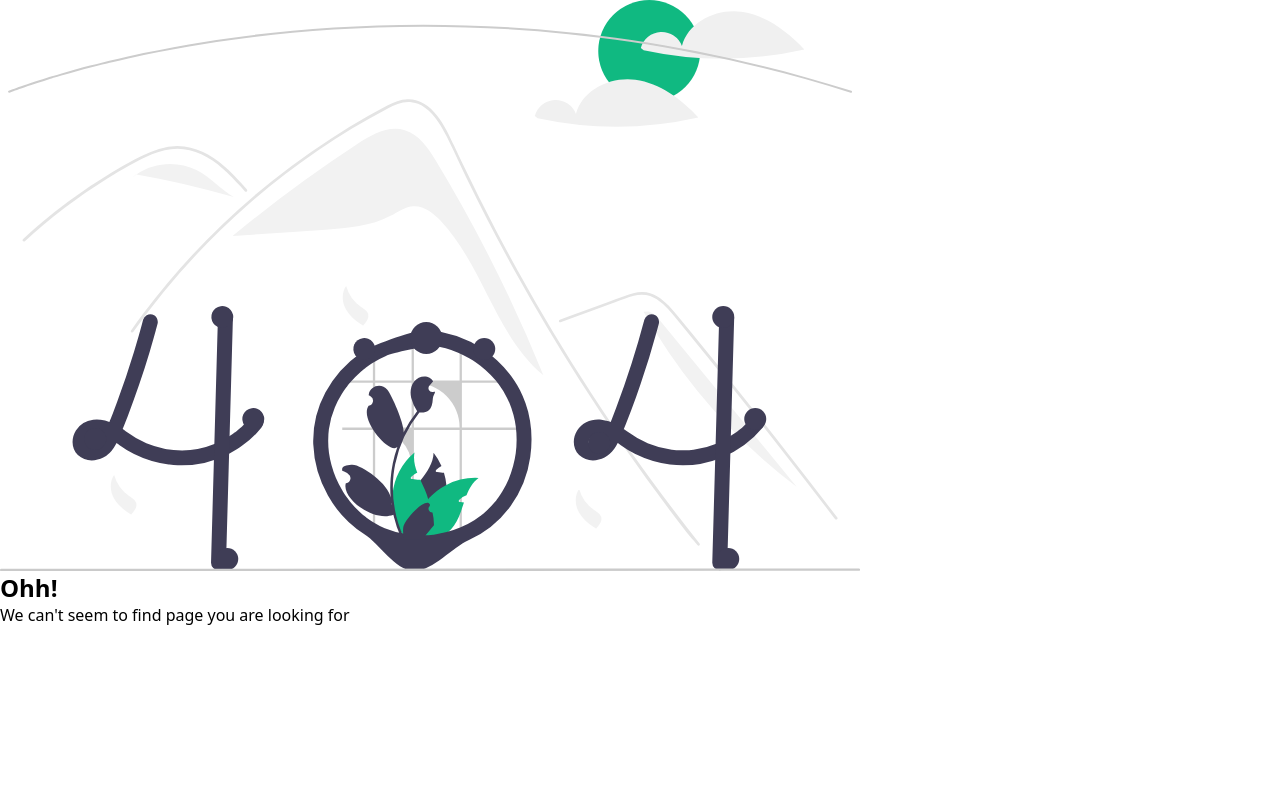
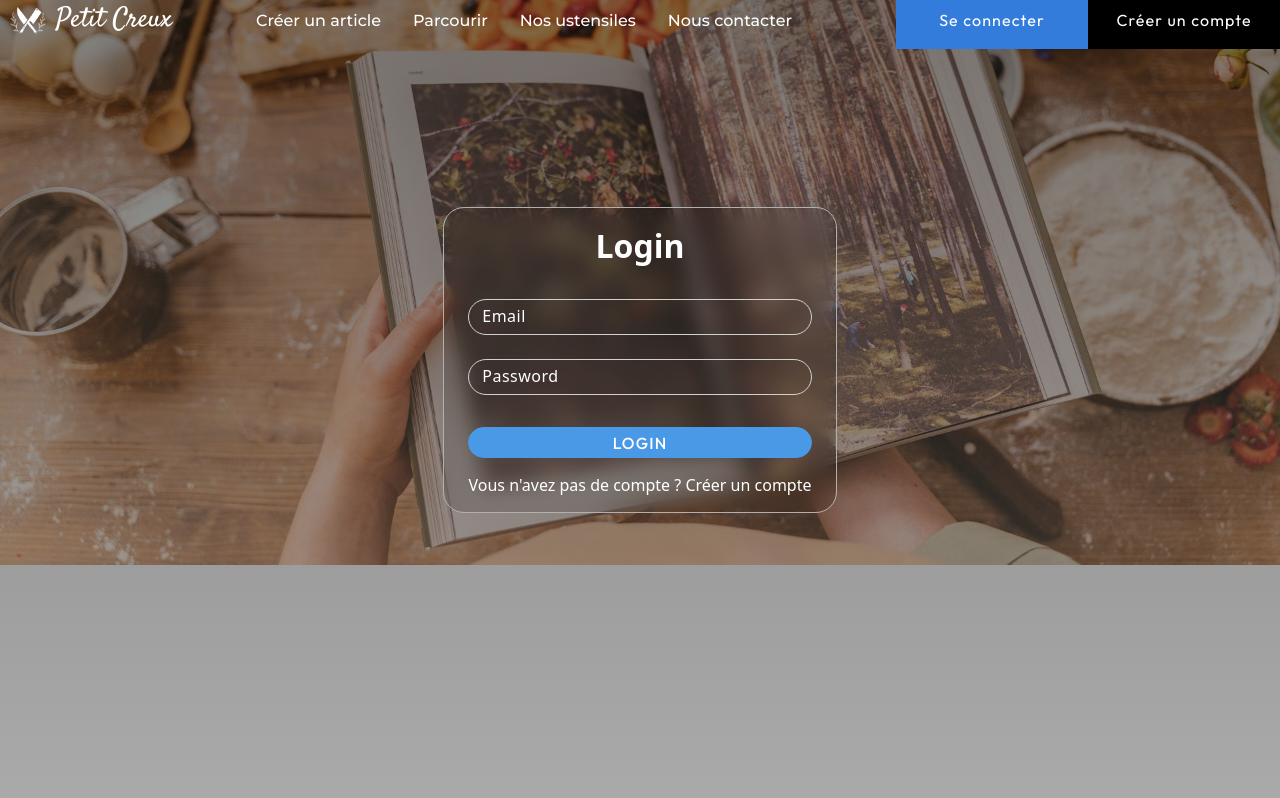
Before and after one commit to axelhri/Petit-Creux, a React (Vite) app: page /login in a window 1280 px wide. Shown: the top 798 px of the page. Built offline with nearby package versions, Linux system fonts and the light colour scheme.

Commit message:
login form unfinished

```diff
--- a/src/App.jsx
+++ b/src/App.jsx
@@ -1,10 +1,9 @@
 import { createBrowserRouter, RouterProvider } from "react-router-dom";
 
 import SharedLayout from "./layouts/SharedLayout.jsx";
-
 import { Home, ErrorPage } from "./pages";
-
 import SingleError from "./components/SingleError.jsx";
+import Login from "./pages/Login.jsx"; // Import du composant Login
 
 const router = createBrowserRouter([
   {
@@ -17,6 +16,11 @@ const router = createBrowserRouter([
         element: <Home />,
         errorElement: <SingleError />,
       },
+      {
+        path: "login", // Route pour la page de login
+        element: <Login />,
+        errorElement: <SingleError />,
+      },
     ],
   },
 ]);
--- a/src/CSS/Home.module.css
+++ b/src/CSS/Home.module.css
@@ -36,6 +36,55 @@
   /* misc */
   --transition-02: all 0.2s ease-in-out;
   --transition-04: all 0.4s ease-in-out;
+}
+
+@media screen and (max-width: 500px) {
+  .backgroundHome {
+    background: linear-gradient(rgba(0, 0, 0, 0.5), rgba(255, 255, 255, 0.4)),
+      url(../images/pexels-anthonyshkraba-production-8902112.jpg) no-repeat -8rem -4rem;
+    min-height: 300vh;
+  }
+}
+
+@media screen and (min-width: 500px) {
+  .backgroundHome {
+    background: linear-gradient(rgba(0, 0, 0, 0.5), rgba(255, 255, 255, 0.4)),
+      url(../images/pexels-anthonyshkraba-production-8902124.jpg) no-repeat -40rem -24rem;
+    min-height: 300vh;
+  }
+}
+
+@media screen and (min-width: 1200px) {
+  .backgroundHome {
+    background: linear-gradient(rgba(0, 0, 0, 0.5), rgba(255, 255, 255, 0.5)),
+      url(../images/pexels-anthonyshkraba-production-8902124.jpg) no-repeat -25rem -20rem;
+    min-height: 300vh;
+  }
+}
+
+@media screen and (min-width: 1500px) {
+  .backgroundHome {
+    background: linear-gradient(rgba(0, 0, 0, 0.5), rgba(255, 255, 255, 0.5)),
+      url(../images/pexels-anthonyshkraba-production-8902124.jpg) no-repeat -15rem -20rem;
+    min-height: 300vh;
+  }
+}
+
+@media screen and (min-width: 1600px) {
+  .backgroundHome {
+    background: linear-gradient(rgba(0, 0, 0, 0.5), rgba(255, 255, 255, 0.5)),
+      url(../images/pexels-anthonyshkraba-production-8902124.jpg) no-repeat 0rem -20rem;
+    min-height: 300vh;
+  }
+}
+
+@media screen and (min-width: 1920px) {
+  .backgroundHome {
+    background: linear-gradient(rgba(0, 0, 0, 0.5), rgba(255, 255, 255, 0.5)),
+      url(../images/pexels-anthonyshkraba-production-8902124.jpg) no-repeat 0 -18rem;
+    min-height: 300vh;
+    background-size: contain;
+  }
 }
 
 /* ============= HEADER ============= */
@@ -82,7 +131,7 @@
   transition: var(--transition-02);
 }
 
-main {
+#homeMain {
   min-block-size: 100vh;
   background-color: white;
 }
--- /dev/null
+++ b/src/CSS/Login.module.css
@@ -0,0 +1,114 @@
+:root {
+  /* primary color */
+  --clr-primary-50: #f0f8fe;
+  --clr-primary-100: #deeefb;
+  --clr-primary-200: #c4e2f9;
+  --clr-primary-300: #9bd0f5;
+  --clr-primary-400: #6cb6ee;
+  --clr-primary-500: #4a99e7;
+  --clr-primary-600: #337cdb;
+  --clr-primary-700: #2c68c9;
+  --clr-primary-800: #2955a4;
+  --clr-primary-900: #274981;
+  --clr-primary-950: #1c2e4f;
+
+  /* nuance */
+  --clr-nuance-50: #f6f6f6;
+  --clr-nuance-100: #e7e7e7;
+  --clr-nuance-200: #d1d1d1;
+  --clr-nuance-300: #b0b0b0;
+  --clr-nuance-400: #888888;
+  --clr-nuance-500: #6d6d6d;
+  --clr-nuance-600: #5d5d5d;
+  --clr-nuance-700: #4f4f4f;
+  --clr-nuance-800: #454545;
+  --clr-nuance-900: #3d3d3d;
+  --clr-nuance-950: #000000;
+
+  --clr-black: #000000;
+  --clr-white: #ffffff;
+
+  /* font family */
+  --ff-button: "Outfit";
+  --ff-satisfy: "Satisfy";
+  --ff-montserrat: "Montserrat";
+
+  /* misc */
+  --transition-02: all 0.2s ease-in-out;
+  --transition-04: all 0.4s ease-in-out;
+}
+
+.backgroundHome {
+  background: linear-gradient(rgba(0, 0, 0, 0.5), rgba(255, 255, 255, 0.5)),
+    url(../images/pexels-anthonyshkraba-production-8902124.jpg) no-repeat 0 -18rem;
+  min-height: 300vh;
+  background-size: contain;
+}
+
+#loginMain {
+  min-block-size: 80vh;
+  background-color: transparent;
+  display: grid;
+  /* outline: 2px solid red; */
+  place-items: center;
+}
+
+#form {
+  padding: 1rem 1.5rem;
+  display: flex;
+  flex-direction: column;
+  background-color: rgba(0, 0, 0, 0.123);
+  backdrop-filter: blur(10px);
+  border-radius: 20px;
+  outline: 1px solid var(--clr-nuance-300);
+}
+
+.formTitle {
+  text-align: center;
+  margin-block-end: 2rem;
+  color: var(--clr-white);
+}
+
+.inputContainer {
+  display: flex;
+  flex-direction: column;
+  /* outline: 2px solid red; */
+  gap: 1.5rem;
+}
+
+.formInput {
+  padding: 0.5rem 0.8rem;
+  border-radius: 20px;
+  border: 1px solid var(--clr-nuance-200);
+  background: transparent;
+}
+
+.formInput::placeholder {
+  font-size: 1rem;
+  letter-spacing: 0.03rem;
+  color: var(--clr-white);
+}
+
+.submitBtn {
+  background-color: var(--clr-primary-500);
+  border: 1px solid var(--clr-primary-500);
+  border-radius: 20px;
+  padding: 0.3rem 1rem;
+  text-transform: uppercase;
+  font-size: 1rem;
+  font-weight: 500;
+  color: var(--clr-white);
+  font-family: var(--ff-button);
+  letter-spacing: 0.07rem;
+  margin-block: 2rem 1rem;
+}
+
+.submitBtn:hover {
+  background-color: transparent;
+  border: 1px solid white;
+}
+
+.formAlt {
+  color: var(--clr-white);
+  font-size: 1rem;
+}
--- a/src/CSS/Navbar.module.css
+++ b/src/CSS/Navbar.module.css
@@ -235,7 +235,7 @@
   }
 }
 
-@media screen and (min-width: 1800px) {
+@media screen and (min-width: 1600px) {
   .linkContainer {
     inline-size: 64%;
   }
--- a/src/components/Navbar.jsx
+++ b/src/components/Navbar.jsx
@@ -2,6 +2,7 @@ import { NavLink } from "react-router-dom";
 import logo from "../assets/logo.png";
 import React, { useState, useEffect } from "react";
 import styles from "../CSS/Navbar.module.css";
+// import Login from "../pages/Login.jsx";
 
 function Navbar() {
   const [isOpen, setIsOpen] = useState(false);
@@ -85,7 +86,7 @@ function Navbar() {
           </div>
 
           <div className={styles.navBtnContainer}>
-            <a href="" className={styles.login}>
+            <a href="login" className={styles.login}>
               Se connecter
             </a>
             <a href="" className={styles.signin}>
--- a/src/index.css
+++ b/src/index.css
@@ -53,53 +53,6 @@
   font-family: system-ui;
 }
 
-body {
-  background: linear-gradient(rgba(0, 0, 0, 0.5), rgba(255, 255, 255, 0.4)),
-    url(./images/pexels-anthonyshkraba-production-8902112.jpg) no-repeat -8rem -4rem;
-  min-height: 300vh;
-}
-
-@media screen and (min-width: 500px) {
-  body {
-    background: linear-gradient(rgba(0, 0, 0, 0.5), rgba(255, 255, 255, 0.4)),
-      url(./images/pexels-anthonyshkraba-production-8902124.jpg) no-repeat -40rem -24rem;
-    min-height: 300vh;
-  }
-}
-
-@media screen and (min-width: 1200px) {
-  body {
-    background: linear-gradient(rgba(0, 0, 0, 0.5), rgba(255, 255, 255, 0.5)),
-      url(./images/pexels-anthonyshkraba-production-8902124.jpg) no-repeat -25rem -20rem;
-    min-height: 300vh;
-  }
-}
-
-@media screen and (min-width: 1500px) {
-  body {
-    background: linear-gradient(rgba(0, 0, 0, 0.5), rgba(255, 255, 255, 0.5)),
-      url(./images/pexels-anthonyshkraba-production-8902124.jpg) no-repeat -15rem -20rem;
-    min-height: 300vh;
-  }
-}
-
-@media screen and (min-width: 1600px) {
-  body {
-    background: linear-gradient(rgba(0, 0, 0, 0.5), rgba(255, 255, 255, 0.5)),
-      url(./images/pexels-anthonyshkraba-production-8902124.jpg) no-repeat 0rem -20rem;
-    min-height: 300vh;
-  }
-}
-
-@media screen and (min-width: 1920px) {
-  body {
-    background: linear-gradient(rgba(0, 0, 0, 0.5), rgba(255, 255, 255, 0.5)),
-      url(./images/pexels-anthonyshkraba-production-8902124.jpg) no-repeat 0 -18rem;
-    min-height: 300vh;
-    background-size: contain;
-  }
-}
-
 .img {
   display: block;
   object-fit: cover;
--- a/src/pages/Home.jsx
+++ b/src/pages/Home.jsx
@@ -1,6 +1,15 @@
+import { useEffect } from "react";
 import styles from "../CSS/Home.module.css";
 
 function Home() {
+  useEffect(() => {
+    document.body.className = styles.backgroundHome;
+
+    return () => {
+      document.body.className = "";
+    };
+  }, []);
+
   return (
     <>
       <header id={styles.header}>
@@ -15,7 +24,7 @@ function Home() {
           </div>
         </div>
       </header>
-      <main>
+      <main id={styles.homeMain}>
         <section id="create-article-section">
           <div className="create-article-container">
             <h2>TITRE</h2>
--- /dev/null
+++ b/src/pages/Login.jsx
@@ -0,0 +1,79 @@
+import React, { useEffect, useState } from "react";
+import axios from "axios";
+import { useNavigate } from "react-router-dom"; // Import de useNavigate
+import styles from "../CSS/login.module.css";
+
+const Login = () => {
+  const [formData, setFormData] = useState({ email: "", password: "" });
+  const { email, password } = formData;
+
+  const navigate = useNavigate(); // Initialisation de useNavigate
+
+  const onChange = (e) =>
+    setFormData({ ...formData, [e.target.name]: e.target.value });
+
+  const onSubmit = async (e) => {
+    e.preventDefault();
+    try {
+      // Mise à jour de l'URL vers ton endpoint sur Postman
+      const res = await axios.post(
+        "http://localhost:5000/api/v1/auth/login",
+        formData
+      );
+      console.log("Login successful", res.data);
+
+      // Stocker le token JWT dans le localStorage
+      localStorage.setItem("token", res.data.token);
+
+      // Rediriger vers la page d'accueil ou une autre page après la connexion
+      navigate("/"); // Par exemple, rediriger vers la page d'accueil "/"
+    } catch (error) {
+      console.error("Login error", error.response.data);
+    }
+  };
+
+  useEffect(() => {
+    document.body.className = styles.backgroundHome;
+
+    return () => {
+      document.body.className = "";
+    };
+  }, []);
+
+  return (
+    <main id={styles.loginMain}>
+      <form onSubmit={onSubmit} id={styles.form}>
+        <h1 className={styles.formTitle}>Login</h1>
+        <div className={styles.inputContainer}>
+          <input
+            type="email"
+            name="email"
+            value={email}
+            className={styles.formInput}
+            onChange={onChange}
+            placeholder="Email"
+            required
+          />
+          <input
+            type="password"
+            name="password"
+            value={password}
+            className={styles.formInput}
+            onChange={onChange}
+            placeholder="Password"
+            required
+          />
+        </div>
+
+        <button type="submit" className={styles.submitBtn}>
+          Login
+        </button>
+        <span className={styles.formAlt}>
+          Vous n'avez pas de compte ? <a href="">Créer un compte</a>
+        </span>
+      </form>
+    </main>
+  );
+};
+
+export default Login;
```
Also changed, not shown: src/images/_507de821-8525-4f38-9427-e4a9c2284810.jfif (added), 1 other file (tests, documents, lock files or other folders).
